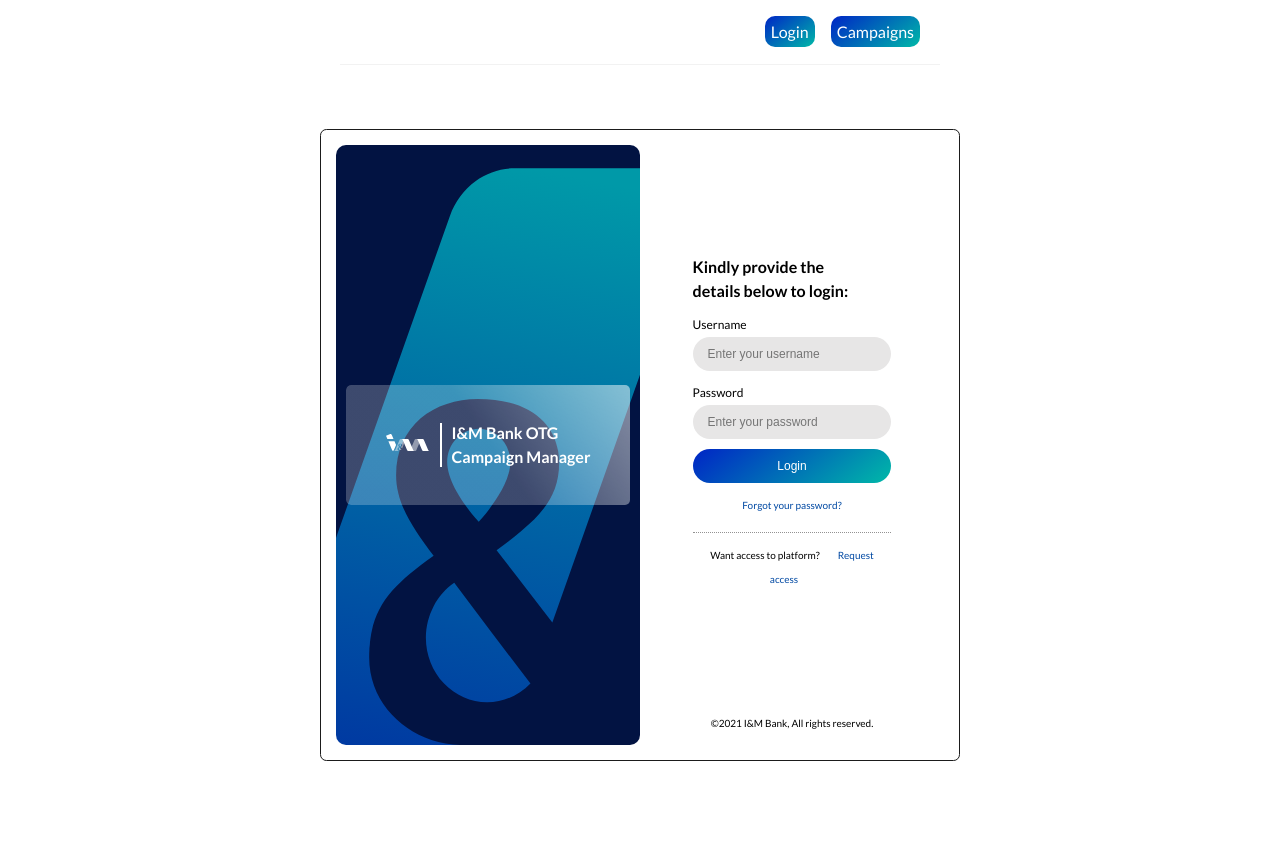
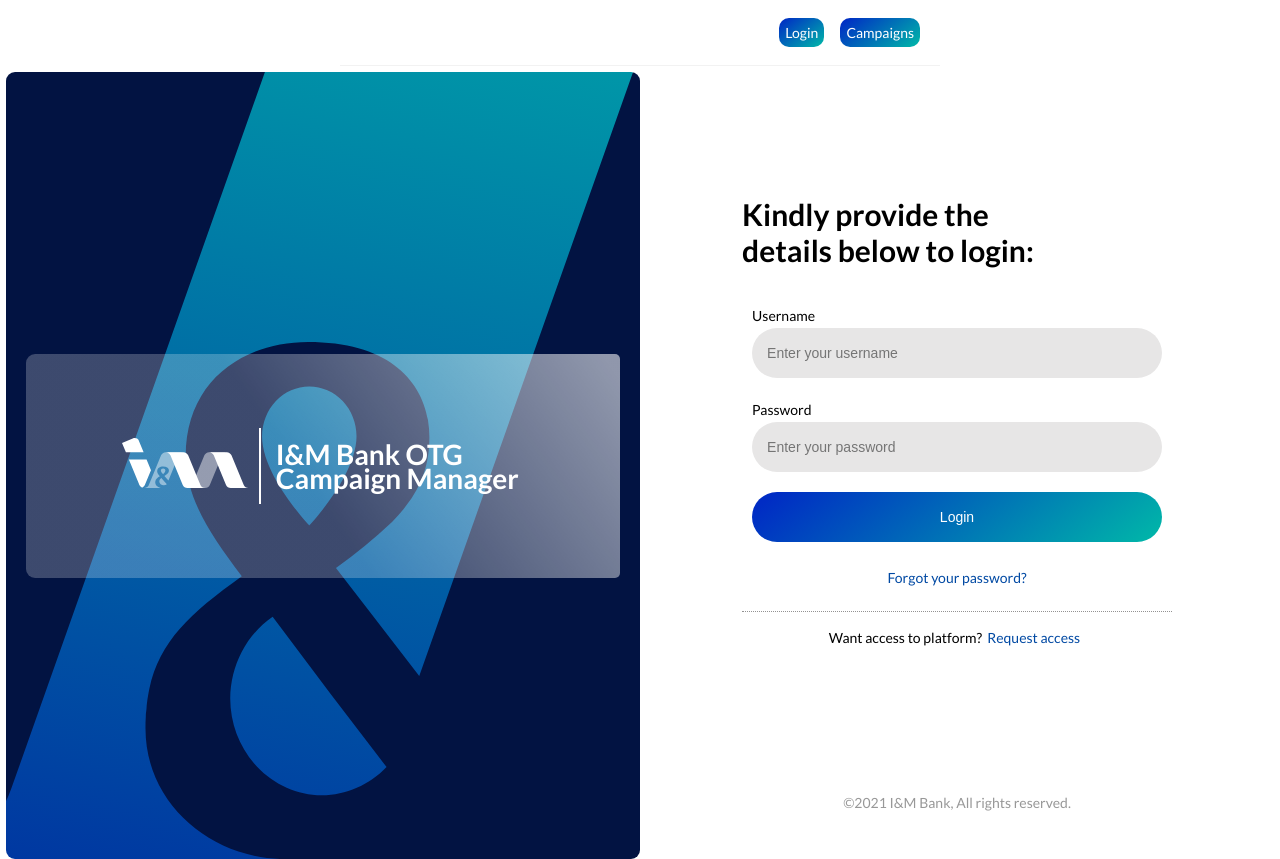
Before and after one commit to DannyMyles/Campaigns, a React (Create React App) app: page /login in a window 1280 px wide. Before the commit the page ends 825 px from the top, so only its background shows below. Built offline with nearby package versions, Linux system fonts and the light colour scheme; the HTML template or start-up script is replaced by a standard one.

Commit message:
Edits login page

```diff
--- a/src/App.tsx
+++ b/src/App.tsx
@@ -4,7 +4,6 @@
 import Campaigns from './components/campaigns/Campaigns';
 import Navbar from './components/navbar/Navbar';
 import { UserProvider } from './context/UserContext';
-
 function App() {
   return (
     <UserProvider>
--- a/src/components/campaigns/Campaigns.tsx
+++ b/src/components/campaigns/Campaigns.tsx
@@ -20,8 +20,8 @@
 
 const Campaigns = () => {
   const [openModal, setOpenModal] = useState(false);
-  let campaigns: Campaign[], setCompains: any;
-  [campaigns, setCompains] = useState([]);
+  // let campaigns: Campaign[], setCompains: any;
+  const [campaigns, setCompains] = useState<any>([]);
 
   useEffect(() => {
     fetch("http://localhost:4200/campaigns")
@@ -30,7 +30,6 @@
         setCompains(campaigns);
       });
   }, []);
-
   return (
     <div className="top-header">
       <div className="profile">
@@ -92,9 +91,7 @@
             <div className="create-text">
               <span>
                 To create a feature release <br /> campaign,
-                <span>
-                  <a href="#">click below</a>
-                </span>
+                <span>click below</span>
               </span>
             </div>
             <div className="create-button">
--- a/src/components/campaigns/campaigns.css
+++ b/src/components/campaigns/campaigns.css
@@ -163,7 +163,7 @@
 .create-button button {
     width: 100%;
     height: 3.5rem;
-    /* margin: 48px 21.1px 30px; */
+    border: none;
     padding: 18px 43.8px;
     border-radius: 26px;
     background: linear-gradient(142deg, rgba(0, 44, 196, 1) 5%, rgba(0, 180, 169, 1) 97%);
@@ -218,10 +218,10 @@
 }
 
 
-
+/*
 .more-button{
     display:block
-}
+} */
 
 @media (min-width:980px) {
     .release-container {
@@ -256,9 +256,9 @@
         margin: 48px 21.1px 30px;
     }
 
-    .more-button{
+    /* .more-button{
         display:none
-    }
+    } */
 
     .devices{
         display: flex;
--- a/src/components/login/Login.tsx
+++ b/src/components/login/Login.tsx
@@ -63,9 +63,11 @@
           <div className="right-container">
             <form onSubmit={login}>
               {!formError && <div className="error">{formError}</div>}
+              <div className='heading'>
               <h3>
                 Kindly provide the <br /> details below to login:
               </h3>
+              </div>
               <div className="input-box">
                 <label htmlFor="password">Username</label>
                 <input type="name" placeholder="Enter your username" required name="username" value={loginData.username} onChange={handleChange} />
@@ -86,7 +88,7 @@
             </form>
               <div className="right-footer">
                 <hr />
-               <p>Want access to platform? <a href="#">Request access</a></p>
+               <p>Want access to platform?<span>Request access</span></p>
               </div>
               <div className="footer-bottom">
                 <p>©2021 I&M Bank, All rights reserved.</p>
--- a/src/components/login/login.css
+++ b/src/components/login/login.css
@@ -6,36 +6,36 @@
 	flex-direction: column;
 }
 .container {
-	padding: 15px;
+	padding: 5px;
 	border: 1px solid rgb(255, 255, 255);
 	border-radius: 0.4rem;
-	margin: 4em;
-	border: 1px solid rgb(27, 27, 27);
 
 }
 /* Select immediate children of the container */
 .left-container{
 	background:url("../../images/Logo_vector.svg") center bottom;
 	background-color: rgb(2, 19, 66);
-	background-size: 180%;
+	background-size: 129%;
 	background-repeat: no-repeat;
-	height: 100%;
+	height: 127%;
 	display: flex;
 	flex-direction: column;
 	justify-content: center;
-	padding: 10px;
-	border-radius: 10px;
+	padding: 20px;
+	border-radius: 9px;
+	margin-bottom: 10px;
 }
 .left-inner{
 	background-image: url('../../images/Transaprent_background.svg');
 	background-size: cover;
 	display: flex;
-	padding: 10px 10px;
+	background-repeat: no-repeat;
 	border-radius: 5px;
 	justify-content: center;
+	height: 30%;
 
 }
-.left-inner img{
+.left-container.left-inner img{
 	width: 100%;
 }
 .left-inner div:first-child{
@@ -45,10 +45,11 @@
 	align-self: center;
 }
 .left-inner div:last-child{
-	padding: 10px;
+	padding: 15px;
 	color: white;
 	align-self: center;
 	font-weight: bold;
+	font-size: 28px;
 }
 
 /* form container */
@@ -56,11 +57,10 @@
 	display: flex;
 	flex-direction: column;
 	justify-content: center;
-	height: 100%;
+	height: 127%;
 	padding: 10px 10px 0 10px;
 	display: flex;
 	align-items: center;
-	flex-direction: column;
 	justify-content: center;
 }
 .right-container >*{
@@ -68,9 +68,19 @@
 	align-self: center;
 	font-size: 12px;
 }
+.heading h3{
+	font-size: 30px;
+    font-weight: bold;
+	line-height: normal;
+}
 a{
 	color:#0049a3;
 	text-decoration: none;
+	font-size: 14px
+}
+.right-footer span{
+	color:#0049a3;
+	font-size: 14px;
 }
 form {
 	align-self: center;
@@ -82,7 +92,7 @@
 
 .input-forgot, .right-footer{
 	text-align: center;
-	font-size: 10px;
+	font-size: 14px;
 	letter-spacing:normal;
 }
 .right-footer hr{
@@ -93,12 +103,14 @@
 .footer-bottom {
 	text-align: center;
 	margin-top: auto;
-	font-size:10px;
+	font-size:14px;
+	color: #989898;
+	margin-bottom: 30px;
 }
 @media (min-width:980px) {
 	.container{
 		display: flex;
-		width: 50%;
+		width: 100%;
 		height: 79vh;
 		max-width: 100%;
 	}
@@ -115,13 +127,15 @@
 		width: 70%;
 	}
 }
-@media (max-width:320px) {
+@media (max-width:380px) {
 	.container{
-		padding: 5px;
+		padding: 10px;
 	}
 	.left-inner{
 		flex-direction: column;
+		padding: 20px;
 	}
+
 	.left-inner div:first-child{
 		border: none;
 		border-bottom: 2px solid white;
--- a/src/index.css
+++ b/src/index.css
@@ -22,8 +22,9 @@
 }
 
 .input-box{
-	margin: 10px 0;
+	padding: 10px;
 	text-align: left;
+	font-size: 14px;
 }
 
 .input-box input,
@@ -38,8 +39,8 @@
 	background: rgb(231, 230, 230);
 	border: none;
 	border-radius: 50px;
-	padding: 10px 15px;
-	font-size: 12px;
+	padding: 17px 15px;
+	font-size: 14px;
 	outline: none;
 
 }
```
